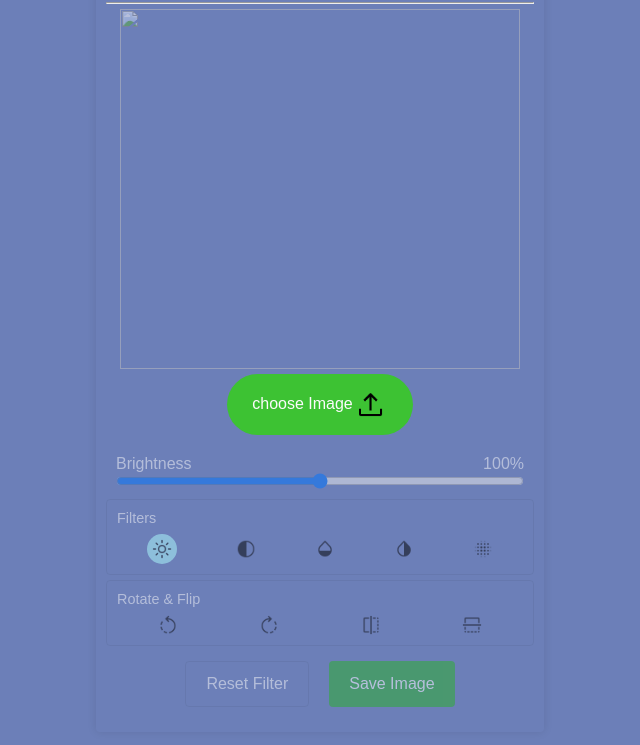
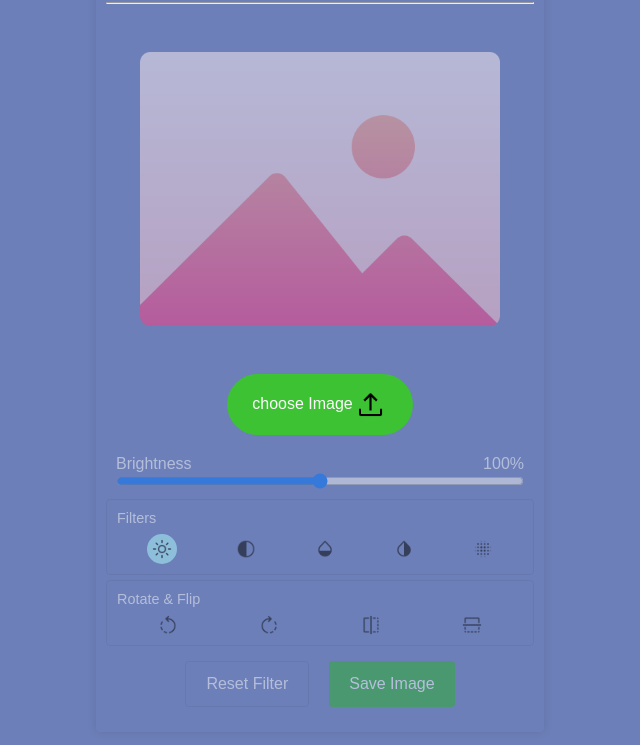
Before and after one commit to Shrajan8071/Image-Editor, a plain HTML site: page index.html in a window 1280 px wide. Shown: the part 143-888 px from the top of the page, without its empty margins (320-960 px from the left). Drawn offline with Linux system fonts and the light colour scheme; the site is published under a folder, as on GitHub Pages, so addresses that start at the root find nothing.

Commit message:
Update index.html

```diff
--- a/index.html
+++ b/index.html
@@ -16,7 +16,7 @@
 
 
       <div class="view_img">
-        <img src="/one (2).png" alt="" />
+        <img src="one (2).png" alt="" />
       </div>
 
 
```
